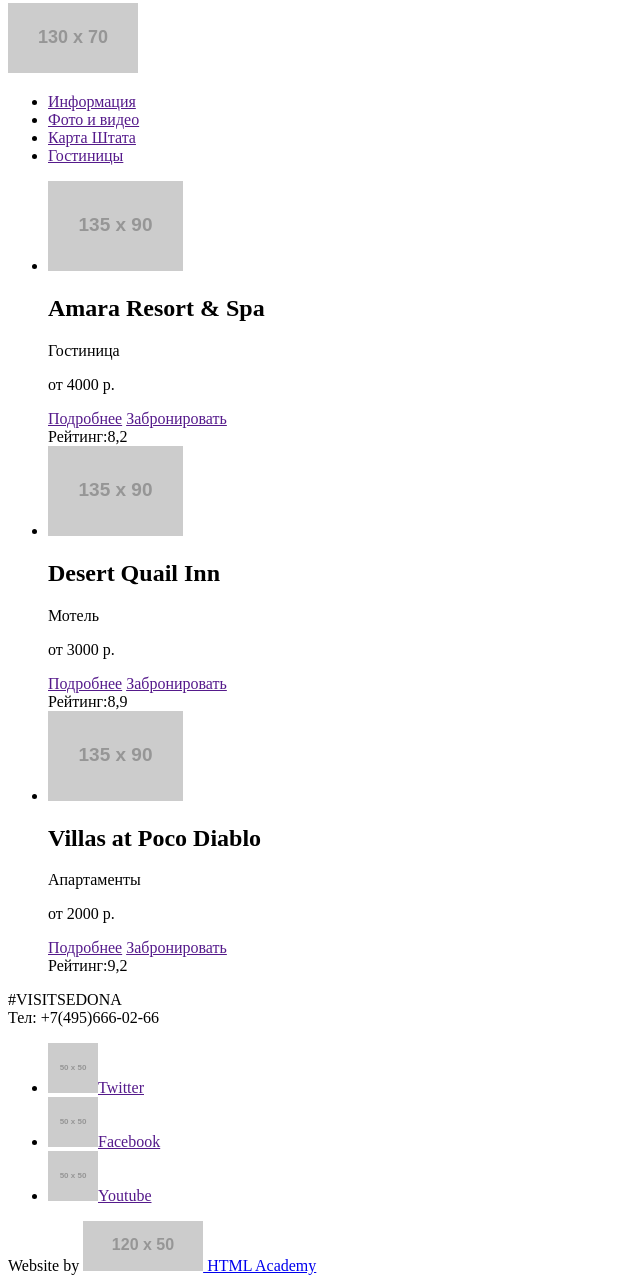
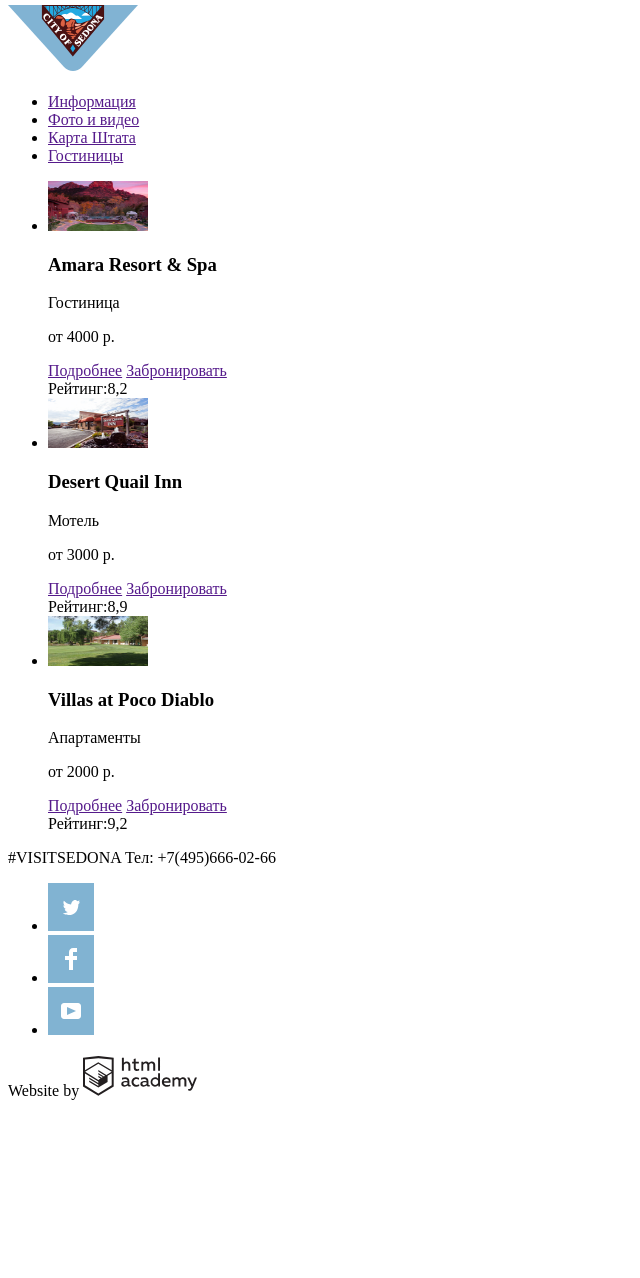
Before and after one commit to poizonergt/Sedona, a plain HTML site: page inner.html in a window 1280 px wide. Shown: the part 5-1283 px from the top of the page, without its empty margins (0-640 px from the left). After the commit the page ends 1121 px from the top, so only its background shows below. Drawn offline with Linux system fonts and the light colour scheme; placeholder pictures from the web are drawn by us.

Commit message:
Работа с графикой
Экспортировал графику из Фигмы
Добавил необходимые изображения в разметку.

```diff
--- a/inner.html
+++ b/inner.html
@@ -5,11 +5,10 @@
         <title>Седона</title>
     </head>
     <body>
+
         <header>
                 <nav>
-                <a>
-                    <img src="https://via.placeholder.com/130x70">
-                </a>
+                    <a href=''><img src='img/sedona_logo.svg' width='130px' height='70px' alt='логотип города Седоны'></a>
                     <ul>
                         <li><a href=''>Информация</a></li>
                         <li><a href=''>Фото и видео</a></li>
@@ -18,12 +17,14 @@
                     </ul>
                 </nav>
         </header>
+
         <main>
               <section>
                   <ul>
+
                       <li>
-                          <img src="https://via.placeholder.com/135x90">
-                          <h2>Amara Resort & Spa</h2>
+                          <img src="img/Amara_resort&spa.jpg" width="100" height="50" alt="Amara Resort & Spa">
+                          <h3>Amara Resort & Spa</h3>
                           <p>Гостиница</p>
                           <p>от 4000 р.</p>
                           <a href="">Подробнее</a>
@@ -32,9 +33,10 @@
                             <span>Рейтинг:8,2</span>
                           </div>
                       </li>
+
                       <li>
-                          <img src="https://via.placeholder.com/135x90">
-                          <h2> Desert Quail Inn</h2>
+                          <img src="img/Desert_quail_inn.jpg" width="100" height="50" alt="Desert Quail Inn">
+                          <h3> Desert Quail Inn</h3>
                           <p>Мотель</p>
                           <p>от 3000 р.</p>
                           <a href="">Подробнее</a>
@@ -43,9 +45,10 @@
                             <span>Рейтинг:8,9</span>
                           </div>
                       </li>
+
                       <li>
-                          <img src="https://via.placeholder.com/135x90">
-                          <h2>Villas at Poco Diablo</h2>
+                          <img src="img/Villas_diablo.jpg" width="100" height="50" alt="Villas at Poco Diablo">
+                          <h3>Villas at Poco Diablo</h3>
                           <p>Апартаменты</p>
                           <p>от 2000 р.</p>
                           <a href="">Подробнее</a>
@@ -54,23 +57,28 @@
                             <span>Рейтинг:9,2</span>
                           </div>
                       </li>
+
                   </ul>
               </section>
         </main>
+
         <footer>
             <p>
-                    #VISITSEDONA<br>
+                #VISITSEDONA
                 Тел: +7(495)666-02-66
             </p>
+
             <ul>
-                    <li><a href=""><img src="https://via.placeholder.com/50x50">Twitter</a></li>
-                    <li><a href=""><img src="https://via.placeholder.com/50x50">Facebook</a></li>
-                    <li><a href=""><img src="https://via.placeholder.com/50x50">Youtube</a></li>
+             <li><a href=""><img src='img/twitter_icon.svg' width='46px' height='48px' alt='перейти на страницу в твиттере'></a></li>
+             <li><a href=""><img src='img/facebook_icon.svg' width='46px' height='48px' alt='перейти на страницу в фейсбуке'></a></li>
+             <li><a href=""><img src='img/youtube_icon.svg' width='46px' height='48px' alt='перейти на страницу канала на ютуб'></a></li>
             </ul>
+
             <p>
                 Website by
-                    <a href='https://htmlacademy.ru'><img src="https://via.placeholder.com/120x50"> HTML Academy</a>
+                <a href='https://htmlacademy.ru'><img src='img/logo-htmlacademy.svg' width='115px' height='41px' alt='перейти на главную страницу HTML-Академии'></a>
             </p>
         </footer>
+
 </body>
 </html>
```
Also changed, not shown: index.html (+20 -14 lines), img/Amara_resort&spa.jpg (added), img/Desert_quail_inn.jpg (added), img/Villas_diablo.jpg (added), img/background photo.jpg (added), img/calendar.svg (added), img/checkbox-off.svg (added), img/checkbox-on.svg (added), img/facebook_icon.svg (added), img/filter-button.svg (added), img/icon-down-dir.svg (added), img/icon-up-dir.svg (added), img/logo-htmlacademy.svg (added), img/main_mask.svg (added), 5 more files. Lines whose indentation alone changed are shown as unchanged.
